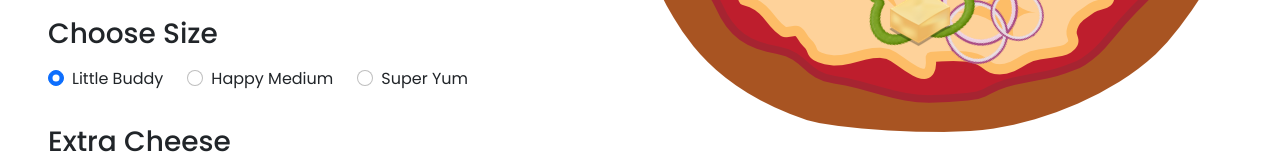
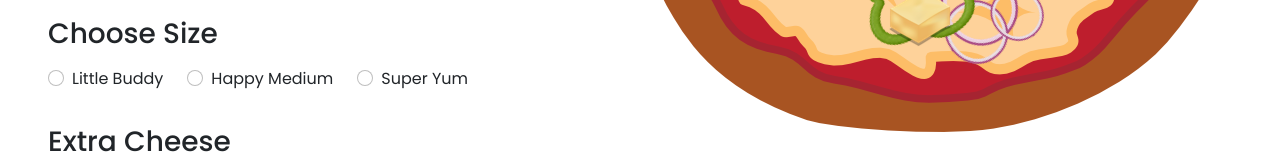
Before and after one commit to eyekavya/BurgerApp-React, a React (Create React App) app: page / in a window 1280 px wide. Shown: the part 504-664 px from the top of the page. Built offline with nearby package versions, Linux system fonts and the light colour scheme; a web font is replaced by a local one.

Commit message:
fixed radio

```diff
--- a/src/components/Size/Size.js
+++ b/src/components/Size/Size.js
@@ -13,10 +13,9 @@ function Size() {
                 className="form-check-input"
                 type="radio"
                 name="flexRadioDefault"
-                id="flexRadioDefault2"
-                checked
+                id="flexRadioDefault1"
               />
-              <label className="form-check-label" for="flexRadioDefault2">
+              <label className="form-check-label" for="flexRadioDefault1">
                 Little Buddy
               </label>
             </div>
```
